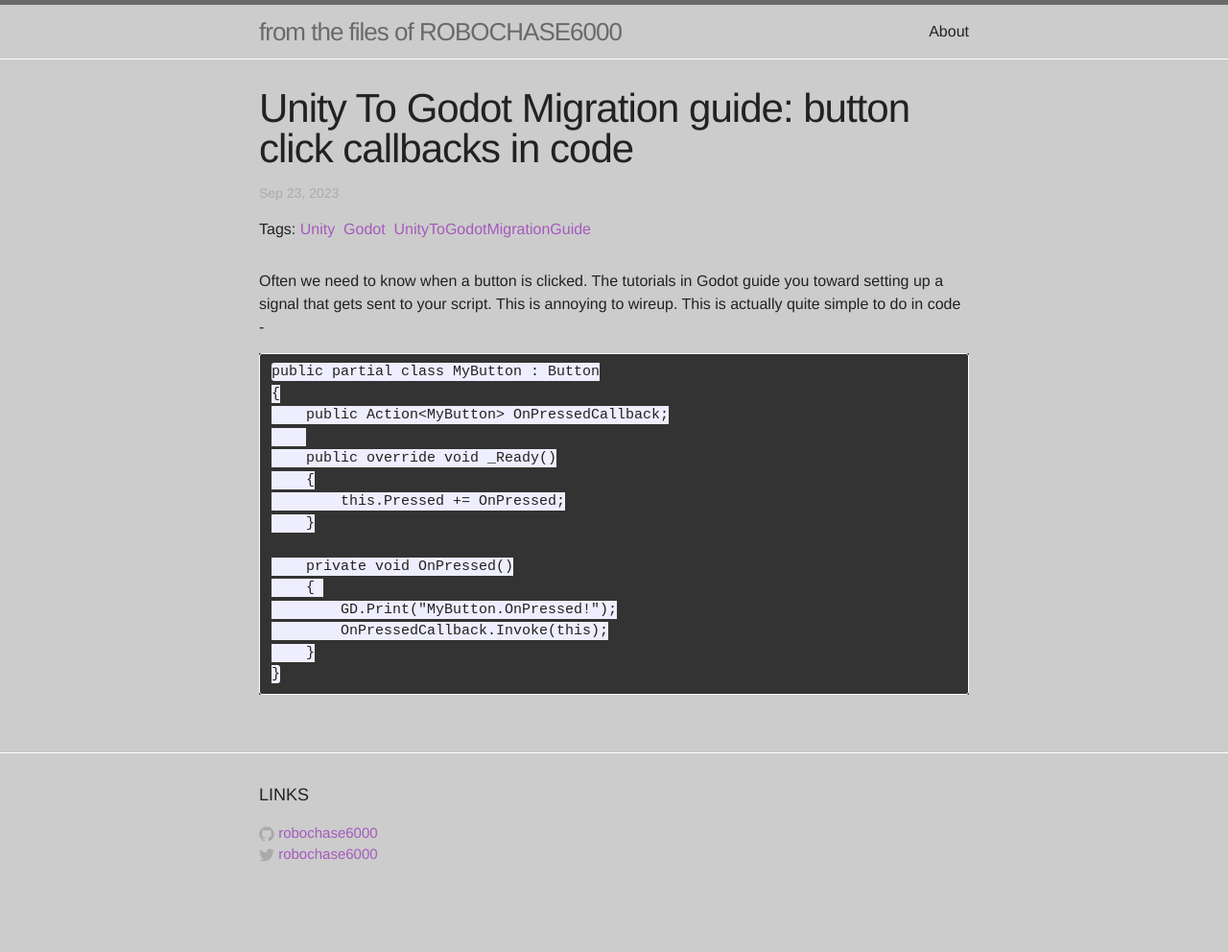
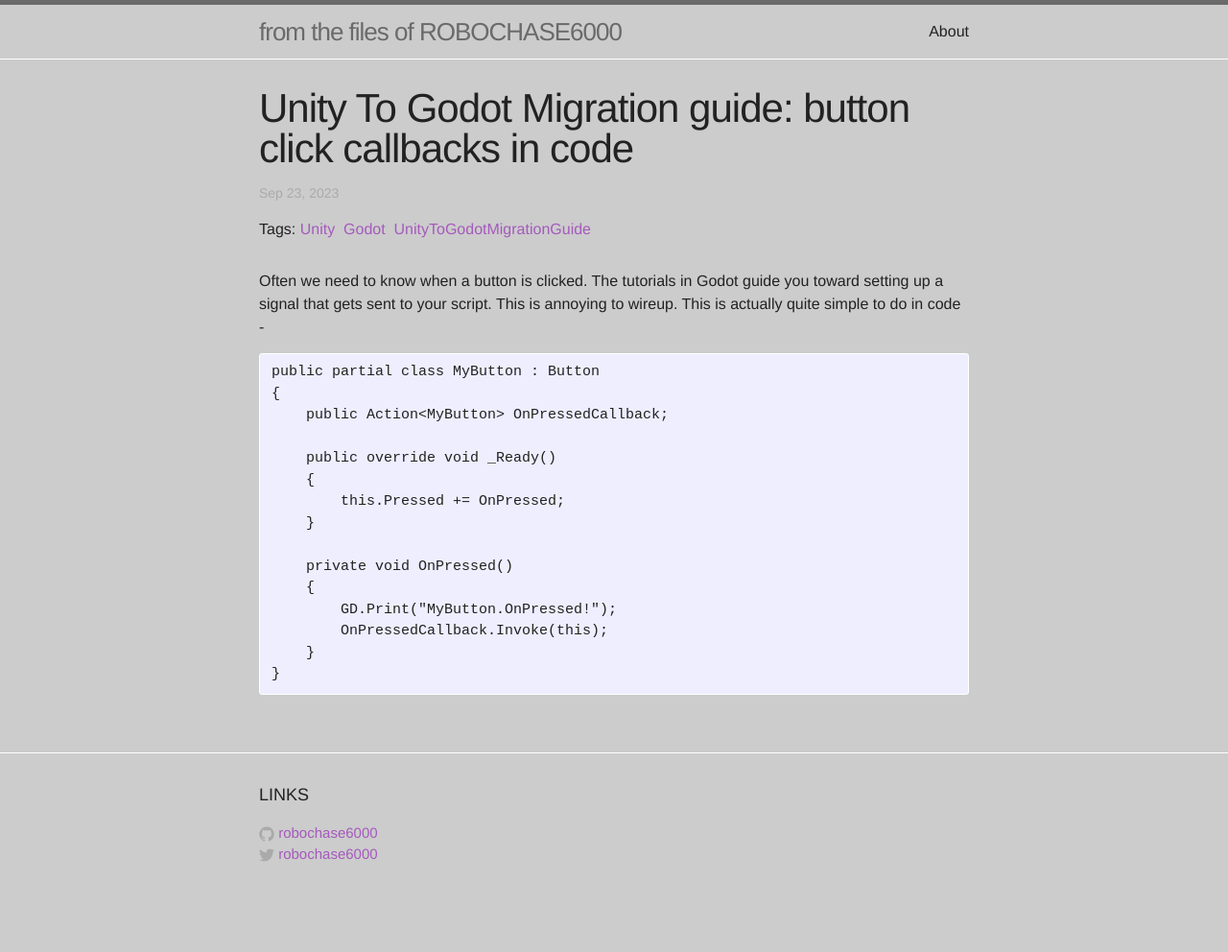
Before and after one commit to robochase6000/robochase6000.github.io, a Jekyll site: the page built from _posts/2023-09-23-unity-to-godot-migration-guide-button-callback.md, in a window 1280 px wide. Shown: the whole page at 96% size. Built offline with Jekyll 4.4.1, drawn with Linux system fonts in a browser that asks for light colours.

Commit message:
last css update

```diff
--- a/_sass/_syntax-highlighting.scss
+++ b/_sass/_syntax-highlighting.scss
@@ -2,7 +2,6 @@
  * Syntax highlighting styles
  */
 .highlight {
-    background: #333;
     @extend %vertical-rhythm;
 
     .highlighter-rouge & {
```
